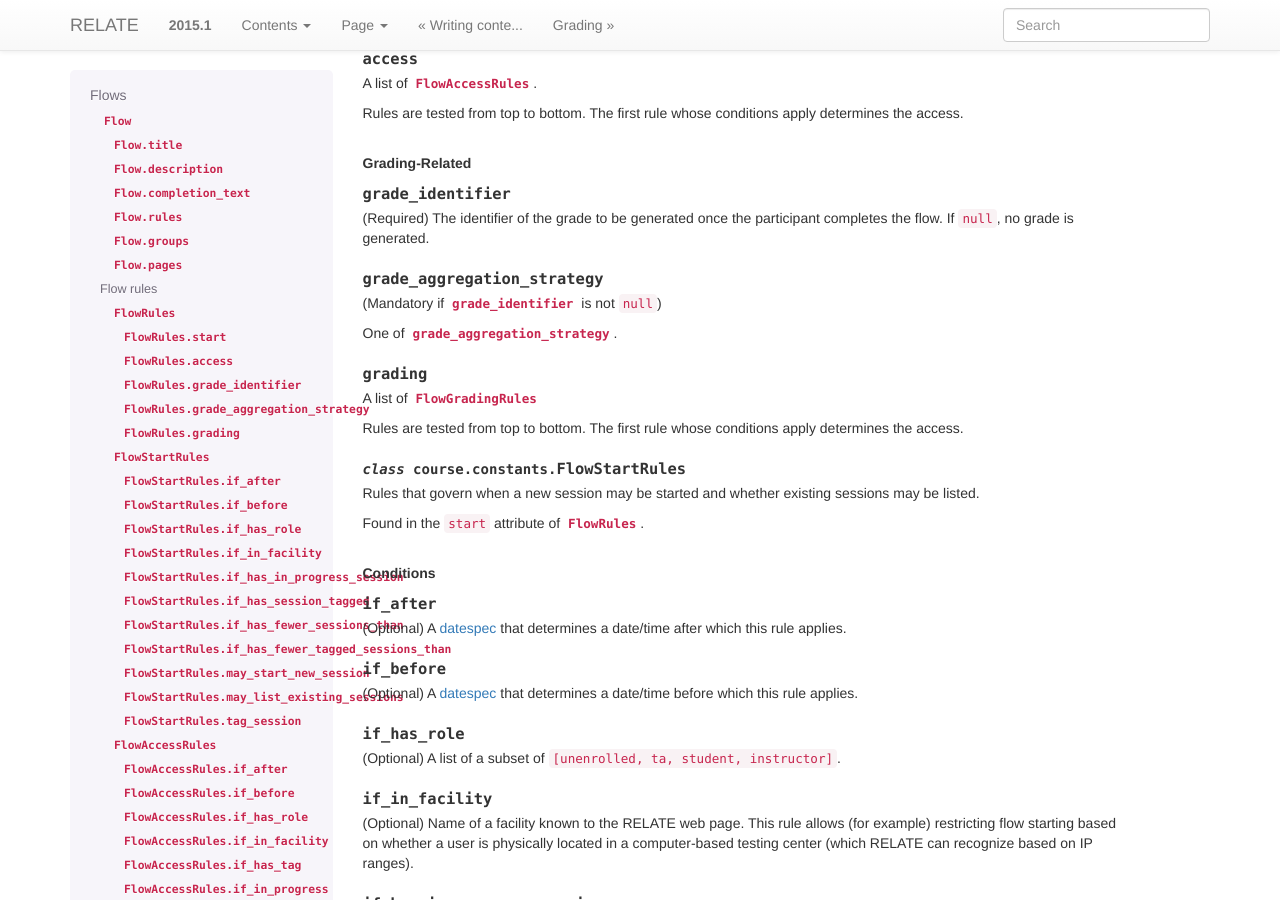
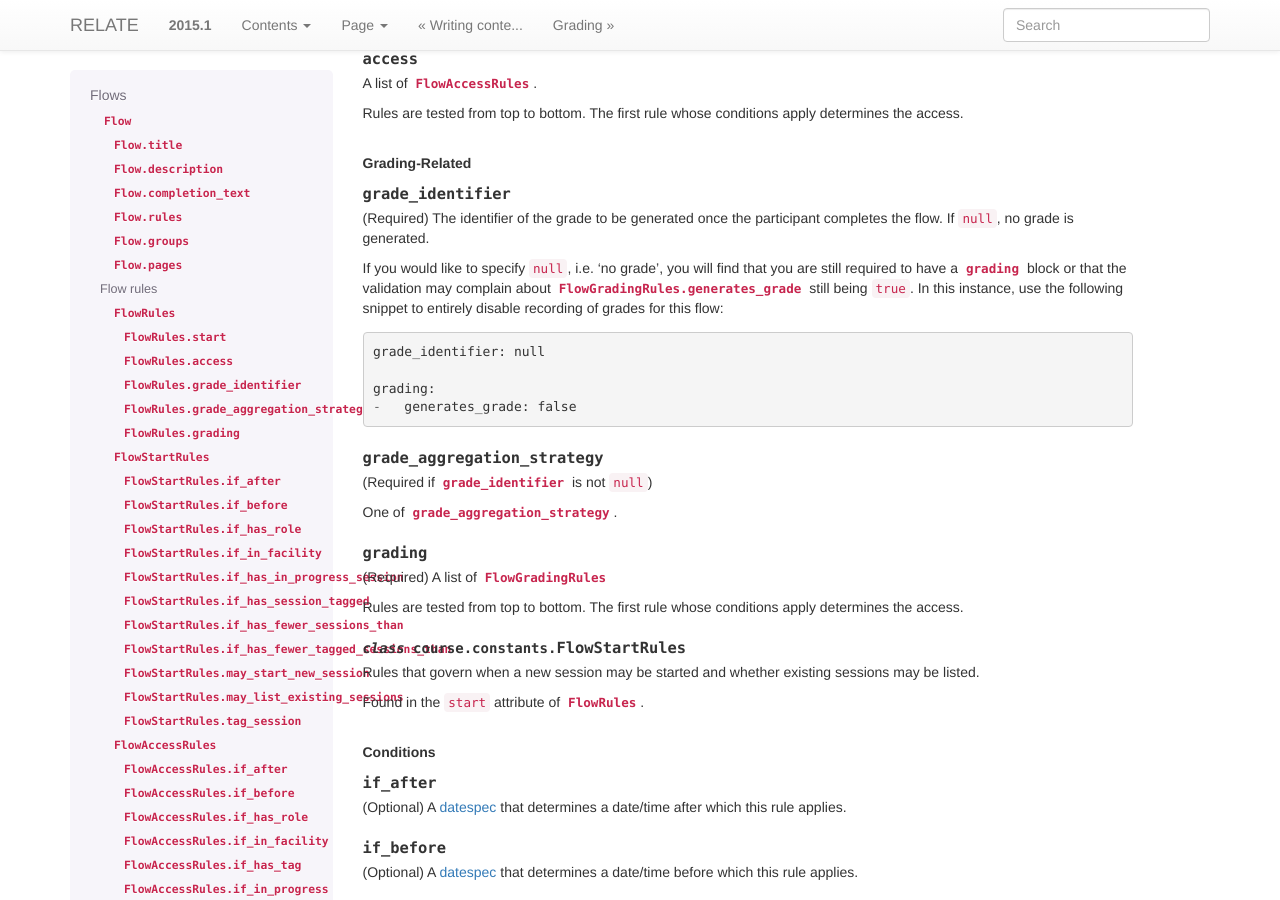
Before and after one commit to inducer/relate, a Sphinx documentation site: the page built from doc/flow.rst, in a window 1280 px wide and 900 px high, scrolled down 3215 px. Built offline with Sphinx 7.4.7, drawn with Linux system fonts in a browser that asks for light colours.

Commit message:
Clarify how to disable grade generation

```diff
--- a/doc/flow.rst
+++ b/doc/flow.rst
@@ -205,18 +205,30 @@ Here's a commented example:
         (Required) The identifier of the grade to be generated once the
         participant completes the flow.  If ``null``, no grade is generated.
 
+        If you would like to specify ``null``, i.e. 'no grade', you will find
+        that you are still required to have a :attr:`grading` block or that the
+        validation may complain about :attr:`FlowGradingRules.generates_grade`
+        still being ``true``. In this instance, use the following snippet to
+        entirely disable recording of grades for this flow::
+
+            grade_identifier: null
+
+            grading:
+            -   generates_grade: false
+
     .. attribute:: grade_aggregation_strategy
 
-        (Mandatory if :attr:`grade_identifier` is not ``null``)
+        (Required if :attr:`grade_identifier` is not ``null``)
 
         One of :class:`grade_aggregation_strategy`.
 
     .. attribute:: grading
 
-        A list of :class:`FlowGradingRules`
+        (Required) A list of :class:`FlowGradingRules`
 
         Rules are tested from top to bottom. The first rule
         whose conditions apply determines the access.
+
 
 .. class:: FlowStartRules
 
```
